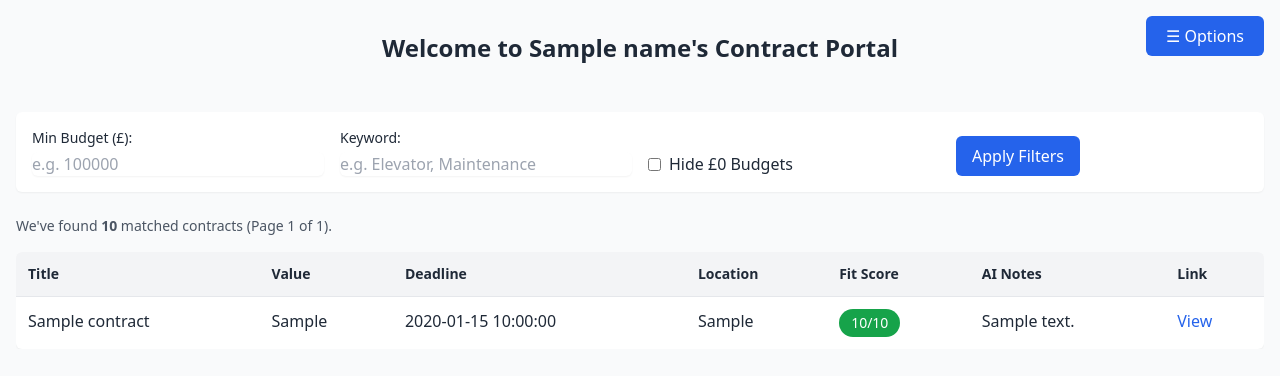
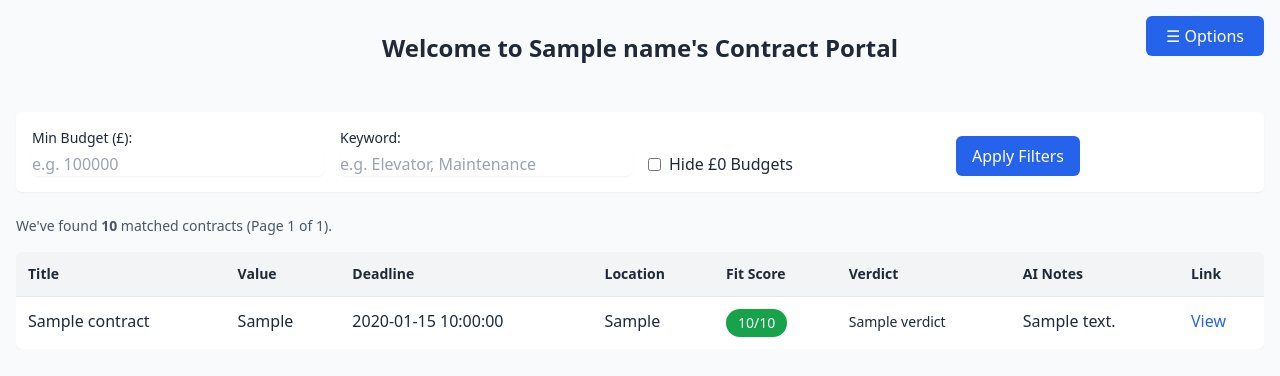
Before and after one commit to oridley-or/matched-tenders-portal, a FastAPI app: template app/templates/dashboard.html in a window 1280 px wide. Shown: the top 376 px of the page. Run offline with FastAPI, Linux system fonts and the light colour scheme; the template is opened without the code that fills it: most values are stand-ins (such as "Sample title", 1, 10 or a date in 2020); some libraries are stand-ins or nearby versions.

Commit message:
Add Verdict column to dashboard table

```diff
--- a/app/templates/dashboard.html
+++ b/app/templates/dashboard.html
@@ -77,6 +77,7 @@
                     <th class="p-3 text-left text-sm font-semibold">Deadline</th>
                     <th class="p-3 text-left text-sm font-semibold">Location</th>
                     <th class="p-3 text-left text-sm font-semibold">Fit Score</th>
+                    <th class="p-3 text-left text-sm font-semibold">Verdict</th>
                     <th class="p-3 text-left text-sm font-semibold">AI Notes</th>
                     <th class="p-3 text-left text-sm font-semibold">Link</th>
                 </tr>
@@ -93,6 +94,9 @@
                             {% if contract.fit_score >= 8 %}bg-green-600{% elif contract.fit_score >= 5 %}bg-yellow-500{% else %}bg-red-500{% endif %}">
                             {{ contract.fit_score }}/10
                         </span>
+                    </td>
+                    <td class="p-3 align-top">
+                        <span class="text-sm font-medium">{{ contract.verdict }}</span>
                     </td>
                     <td class="p-3 align-top">{{ contract.analysis_notes }}</td>
                     <td class="p-3 align-top">
```
